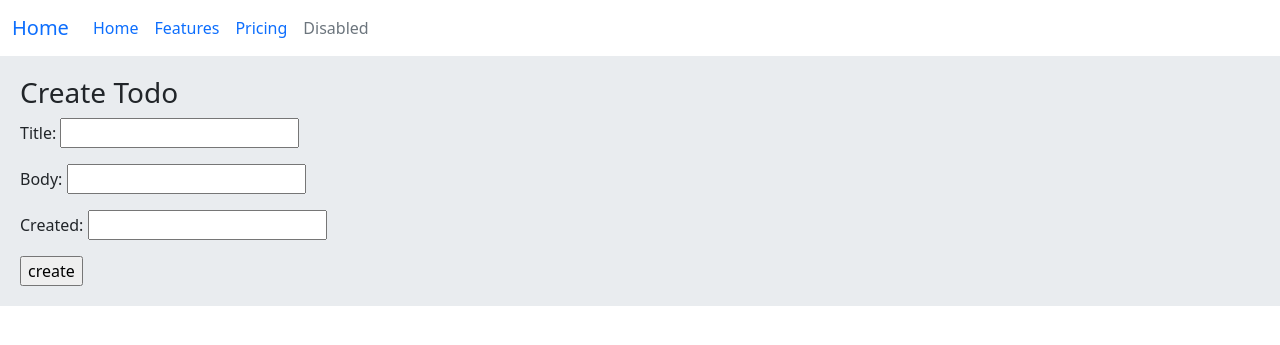
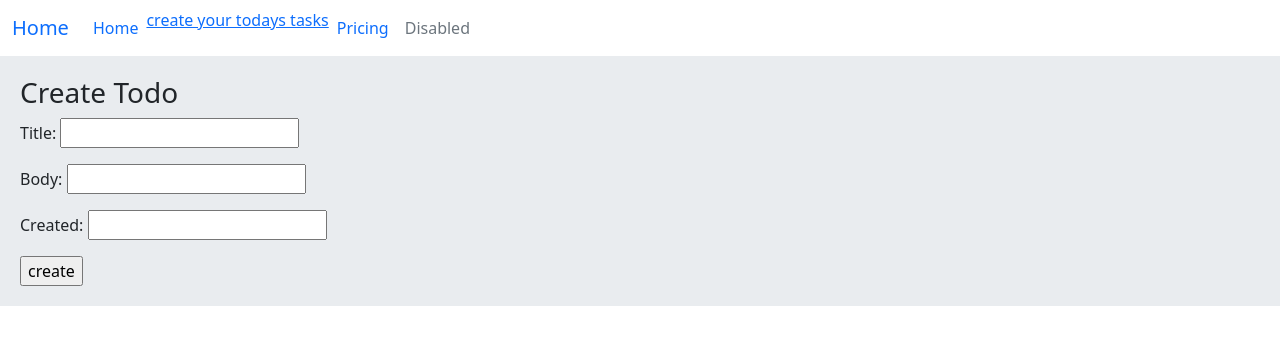
Before and after one commit to Bwar3am/myProject, a Django app: page /create/ in a window 1280 px wide. Shown: the top 345 px of the page. Run offline with Django 4.2, Linux system fonts and the light colour scheme; parts of the project's set-up code (start-up, migrations or seed data) failed here and were passed over.

Commit message:
Update navbar.html
adding create tasks in our navbar

```diff
--- a/templates/navbar.html
+++ b/templates/navbar.html
@@ -9,7 +9,7 @@
       <div class="collapse navbar-collapse" id="navbarNavAltMarkup">
         <div class="navbar-nav">
           <a class="nav-link active" aria-current="page" href="#">Home</a>
-          <a class="nav-link" href="#">Features</a>
+          <a href="{% url "create"  %}">create your todays tasks</a>
           <a class="nav-link" href="#">Pricing</a>
           <a class="nav-link disabled" aria-disabled="true">Disabled</a>
         </div>
```
